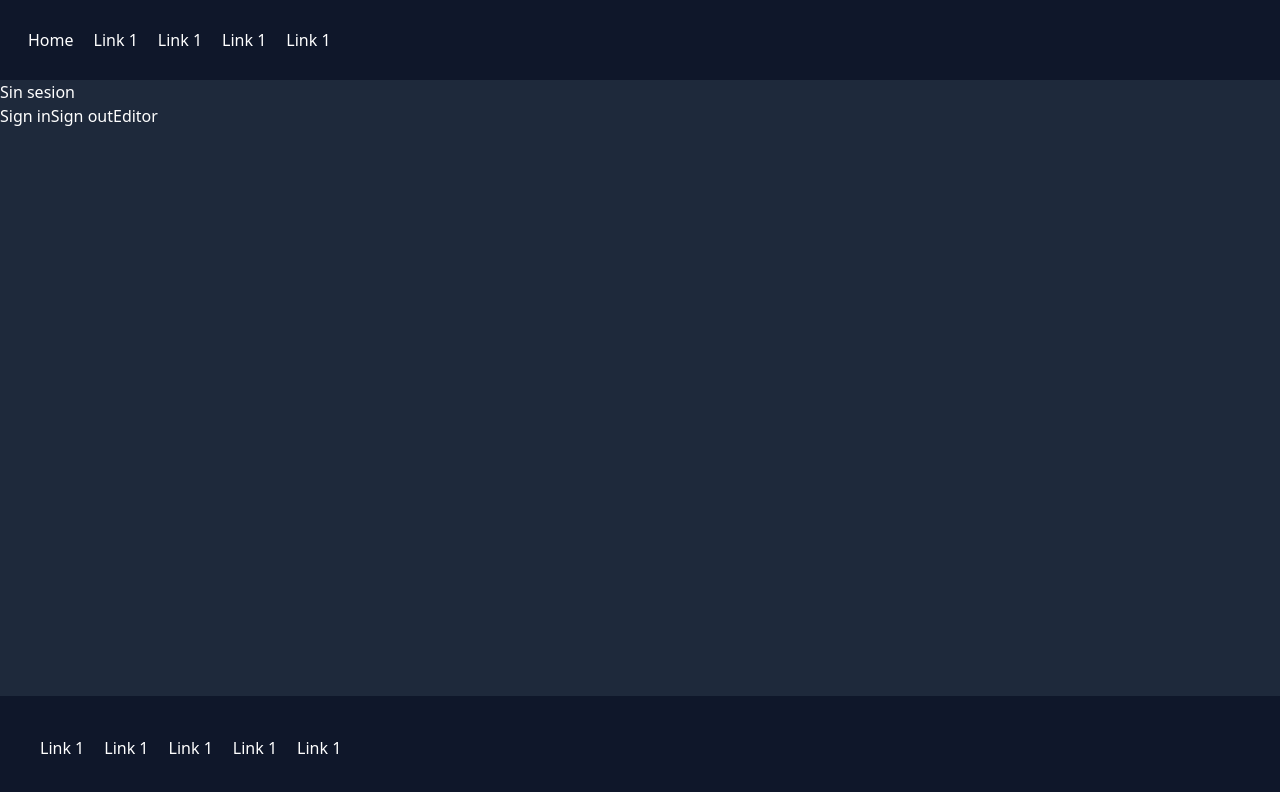
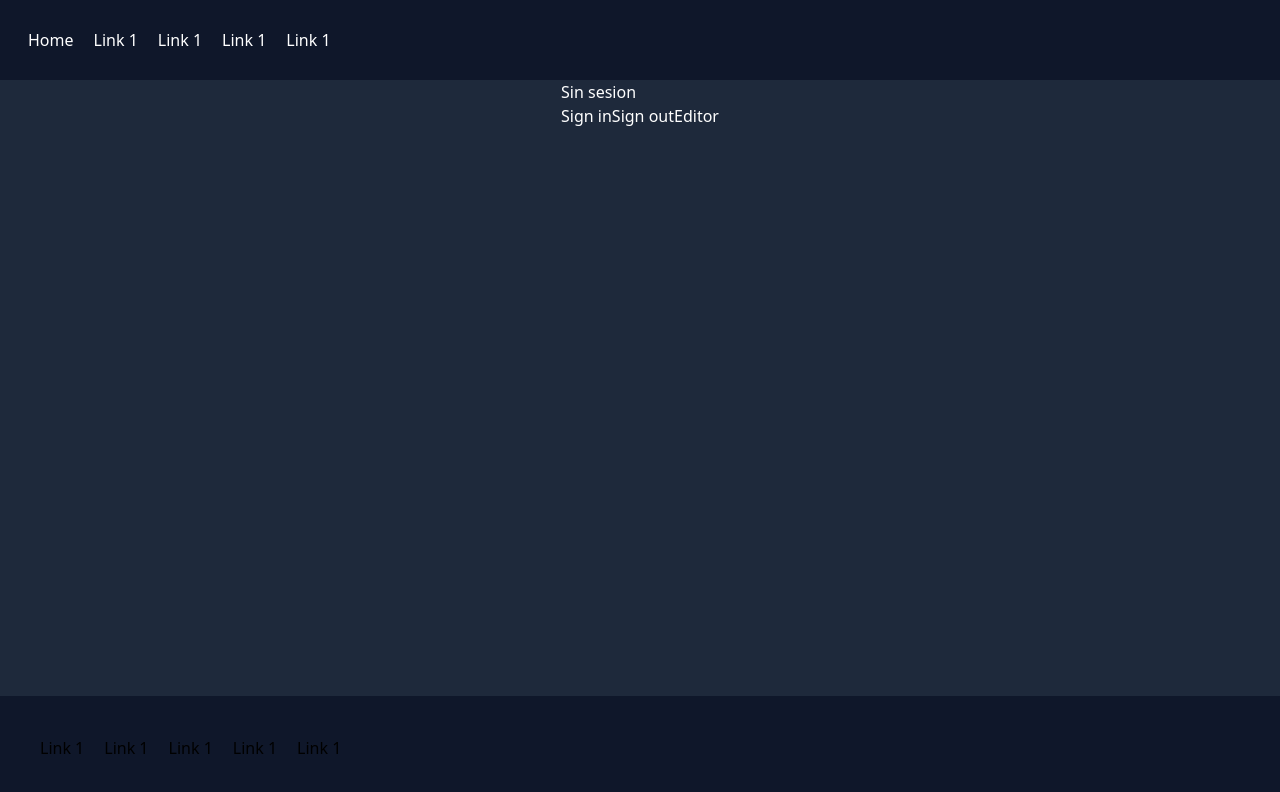
Before and after one commit to tzuzulcode/front-end-advanced-enero-2022, a Next.js app in the folder blog/: page / in a window 1280 px wide. Shown: the top 792 px of the page. Built offline with nearby package versions, Linux system fonts and the light colour scheme; no server answers.

Commit message:
Mejorando estilos

```diff
--- a/blog/components/AdminPage.jsx
+++ b/blog/components/AdminPage.jsx
@@ -12,16 +12,16 @@ export default function AdminPage({children}) {
     }
   return (
     <>
-        <section className='bg-slate-700'>
+        <section className='bg-slate-700 text-white'>
             <ul className='flex px-7 py-5 gap-5'>
-                <li><Link href="/admin">Inicio</Link></li>
+                <li><Link href="/admin">Admin</Link></li>
                 <li><Link href="/admin/posts">Posts</Link></li>
                 <li><Link href="/admin/categories">Categories</Link></li>
                 <li><Link href="/admin/comments">Comments</Link></li>
             </ul>
         </section>
 
-        <section>
+        <section className='max-w-screen-2xl mx-auto text-white'>
             {children}
         </section>
     </>
--- a/blog/components/Page.jsx
+++ b/blog/components/Page.jsx
@@ -1,11 +1,12 @@
 import { useSession } from 'next-auth/react'
 import Link from 'next/link'
 import React from 'react'
+import AdminPage from './AdminPage'
 
 export default function Page({children}) {
     const { data: session } = useSession()
     return (
-        <div className='h-screen bg-slate-800 flex flex-col justify-between'>
+        <div className='min-h-screen bg-slate-800 flex flex-col'>
             <nav className="bg-slate-900 text-white p-7">
                 <ul className='flex gap-5'>
                     <Link href="/">Home</Link>
@@ -16,10 +17,11 @@ export default function Page({children}) {
                     {session?.user?.role==="admin"&&<Link href="/admin">Admin</Link>}
                 </ul>
             </nav>
-            <main className="bg-slate-800 text-white h-full">
+            {session?.user?.role==="admin"?<AdminPage>{children}</AdminPage>:
+            <main className="bg-slate-800 text-white h-full max-w-screen-2xl mx-auto">
                 {children}
-            </main>
-            <footer className="bg-slate-900 p-10 text-white">
+            </main>}
+            <footer className="bg-slate-900 p-10 mt-auto">
                 <ul className='flex gap-5'>
                     <li>Link 1</li>
                     <li>Link 1</li>
--- a/blog/pages/admin/index.js
+++ b/blog/pages/admin/index.js
@@ -3,6 +3,6 @@ import AdminPage from '../../components/AdminPage'
 
 export default function Admin() {
     return (
-        <AdminPage>Admin</AdminPage>
+        <p>Admin</p>
     )
 }
--- a/blog/pages/admin/posts/[idPost].js
+++ b/blog/pages/admin/posts/[idPost].js
@@ -18,11 +18,11 @@ export async function getServerSideProps(context){
 
 export default function Post({post}) {
   return (
-    <div>
+    <>
         <h1>Post</h1>
-        <article className='prose prose-invert'>
+        <article className='prose prose-xl leading-10 prose-p:my-16 prose-invert p-5 md:0'>
             <ReactMarkdown>{post.content}</ReactMarkdown>
         </article>
-    </div>
+    </>
   )
 }
--- a/blog/pages/admin/posts/create.js
+++ b/blog/pages/admin/posts/create.js
@@ -39,7 +39,7 @@ export default function Create() {
     }
 
   return (
-    <AdminPage>
+    <>
 
         <div className='p-7'>
             <input className='text-black' type="text" ref={titulo} placeholder="Titulo de la publicación"></input>
@@ -53,6 +53,6 @@ export default function Create() {
             <button className='bg-yellow-200 text-black px-5 py-2 rounded-md mt-10' onClick={saveContent}>Guardar</button>
         </div>
 
-    </AdminPage>
+    </>
   )
 }
--- a/blog/pages/admin/posts/index.js
+++ b/blog/pages/admin/posts/index.js
@@ -19,11 +19,11 @@ export async function getServerSideProps(context){
 
 export default function Posts({posts}) {
     return (
-        <AdminPage>
+        <>
             <h1>Posts</h1>
             <Link href="/admin/posts/create">Crear nueva publicación</Link>
 
-            <section className='grid grid-cols-4 gap-5 m-10'>
+            <section className='grid grid-cols-4 gap-5'>
             {posts.map((post)=>{
                 return <article className='bg-slate-700 p-5' key={post.id}>
                     <div className='flex items-center mb-5'>
@@ -40,6 +40,6 @@ export default function Posts({posts}) {
                 </article>
             })}
             </section>
-        </AdminPage>
+        </>
     )
 }
--- a/blog/pages/editor.jsx
+++ b/blog/pages/editor.jsx
@@ -1,5 +1,5 @@
 import React, { useState } from 'react'
-import ReactMarkdown from "react-markdown"
+
 
 
 
```
